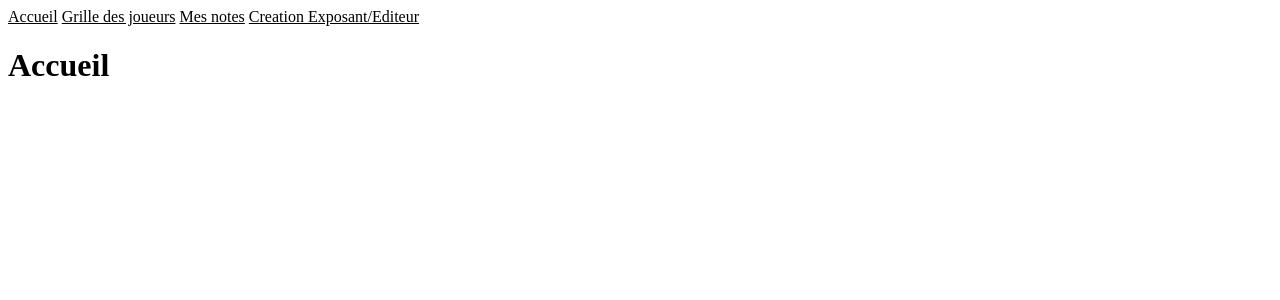
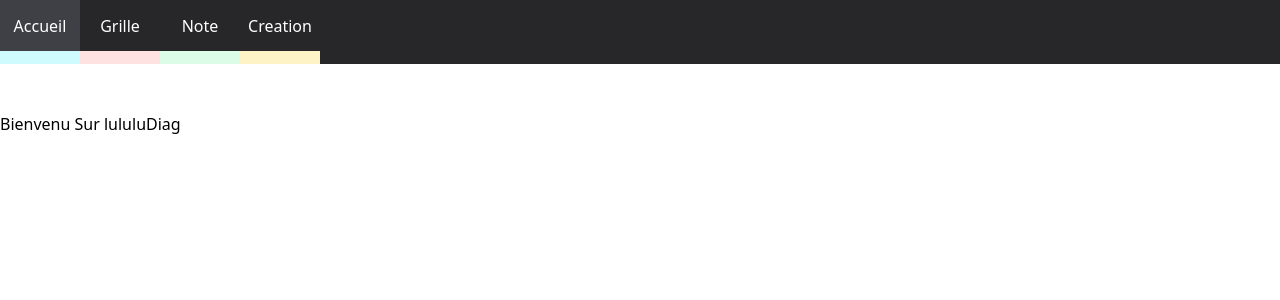
Before and after one commit to Blaccreed/Luddiag, a PHP site: page / in a window 1280 px wide. Shown: the top 300 px of the page. Run offline with PHP 8.4, Linux system fonts and the light colour scheme; some libraries are stand-ins or nearby versions.

Commit message:
Navbar + Start login page

```diff
--- /dev/null
+++ b/View/Components/navbar.view.php
@@ -0,0 +1,39 @@
+<!-- Navbar -->
+<nav class="w-screen h-16 bg-zinc-800 text-white flex flex-row">
+
+        <div class="flex flex-col h-16 w-20 hover:bg-zinc-700">
+            <div class="h-[80%] flex flex-row justify-center items-center">
+                <p>
+                    Accueil
+                </p>
+            </div>
+            <div class="bg-cyan-100 h-[20%]"></div>
+        </div>
+
+        <div class="flex flex-col h-16 w-20 hover:bg-zinc-700">
+            <div class="h-[80%] flex flex-row justify-center items-center">
+                <p>
+                    Grille
+                </p>
+            </div>
+            <div class="bg-red-100 h-[20%]"></div>
+        </div>
+
+        <div class="flex flex-col h-16 w-20 hover:bg-zinc-700">
+            <div class="h-[80%] flex flex-row justify-center items-center">
+                <p>
+                    Note
+                </p>
+            </div>
+            <div class="bg-green-100 h-[20%]"></div>
+        </div>
+
+        <div class="flex flex-col h-16 w-20 hover:bg-zinc-700">
+            <div class="h-[80%] flex flex-row justify-center items-center">
+                <p>
+                    Creation
+                </p>
+            </div>
+            <div class="bg-amber-100 h-[20%]"></div>
+        </div>
+    </nav>
--- a/View/accueil.view.php
+++ b/View/accueil.view.php
@@ -1,5 +1,19 @@
-<a href="index.php?uc=accueil" style="color: black;">Accueil</a>
-<a href="index.php?uc=grille" style="color: black;">Grille des joueurs</a>
-<a href="index.php?uc=exposant" style="color: black;">Mes notes</a>
-<a href="index.php?uc=create_user" style="color: black;">Creation Exposant/Editeur</a>
-<h1>Accueil</h1>
+<!DOCTYPE html>
+<html lang="fr">
+<head>
+    <meta charset="UTF-8">
+    <meta http-equiv="X-UA-Compatible" content="IE=edge">
+    <meta name="viewport" content="width=device-width, initial-scale=1.0">
+    <script src="https://cdn.tailwindcss.com"></script>
+    <title>Accueil</title>
+</head>
+<body>
+    <!-- Include the navbar in Components/navbar.view.php -->
+    <?php include './View/Components/navbar.view.php'; ?>
+    <!-- Fin Navbar -->
+    <div class="mt-12">
+        <p>Bienvenu Sur lululuDiag</p>
+    </div>
+
+</body>
+</html>
--- a/index.php
+++ b/index.php
@@ -35,6 +35,13 @@ switch ($uc) {
   require('View/creation_user.view.php');
   break;
 
+  case 'connection':
+    require('View/Form/connection.view.php');
+    break;
+
+  default:
+  require('View/notFound.view.php');
+
 
 }
 ?>
--- a/test.php
+++ b/test.php
@@ -1,7 +1,7 @@
 <?php
-require_once "Organisateur.php";
-require_once "Jeu.php";
-require_once "Connexion.php";
+require_once "./Model/Organisateur.php";
+require_once "./Model/Jeu.php";
+require_once "./Config/Connexion.php";
 
 
 ini_set('display_errors', 1);
```
Also changed, not shown: View/Form/connection.view.php (added, +55 -0 lines), View/notFound.view.php (added, +12 -0 lines), View/Form/connection.js (added).
